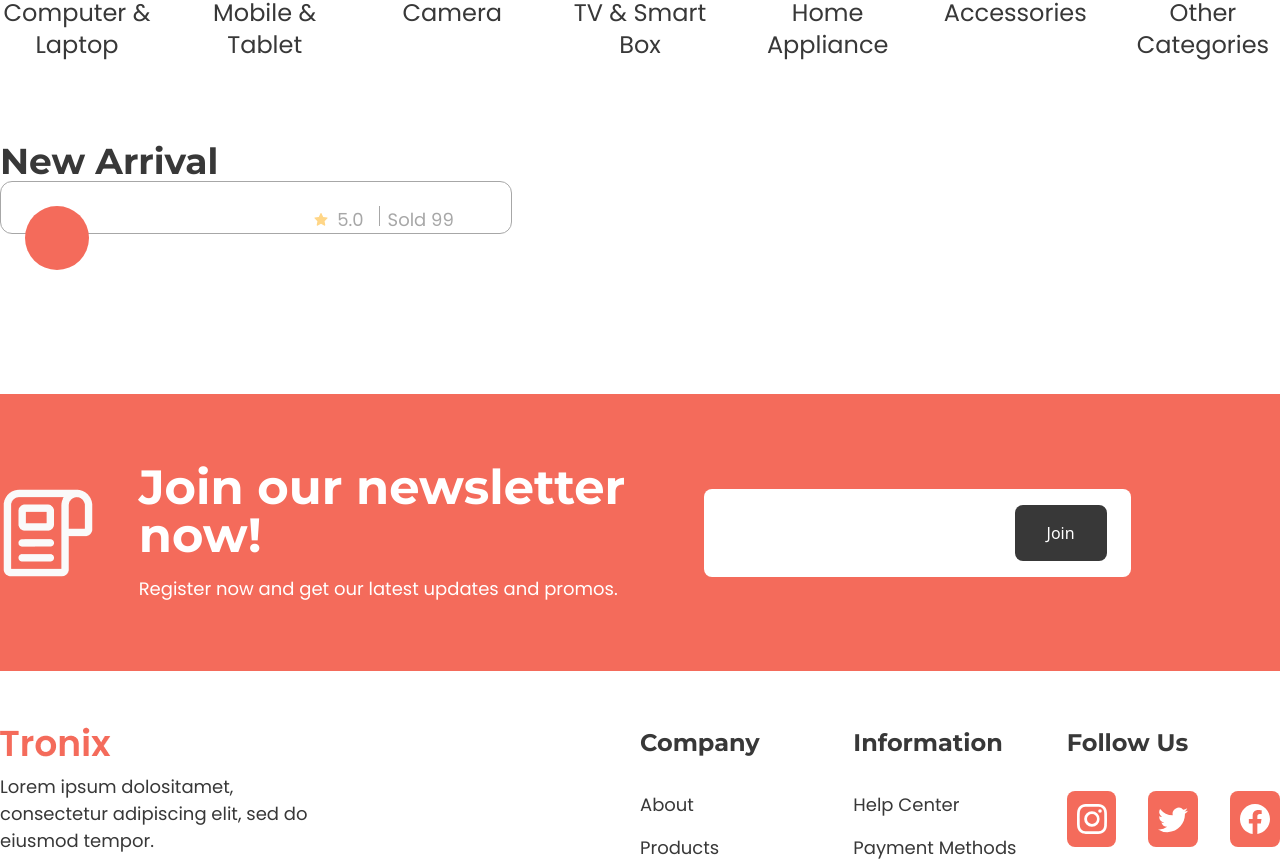
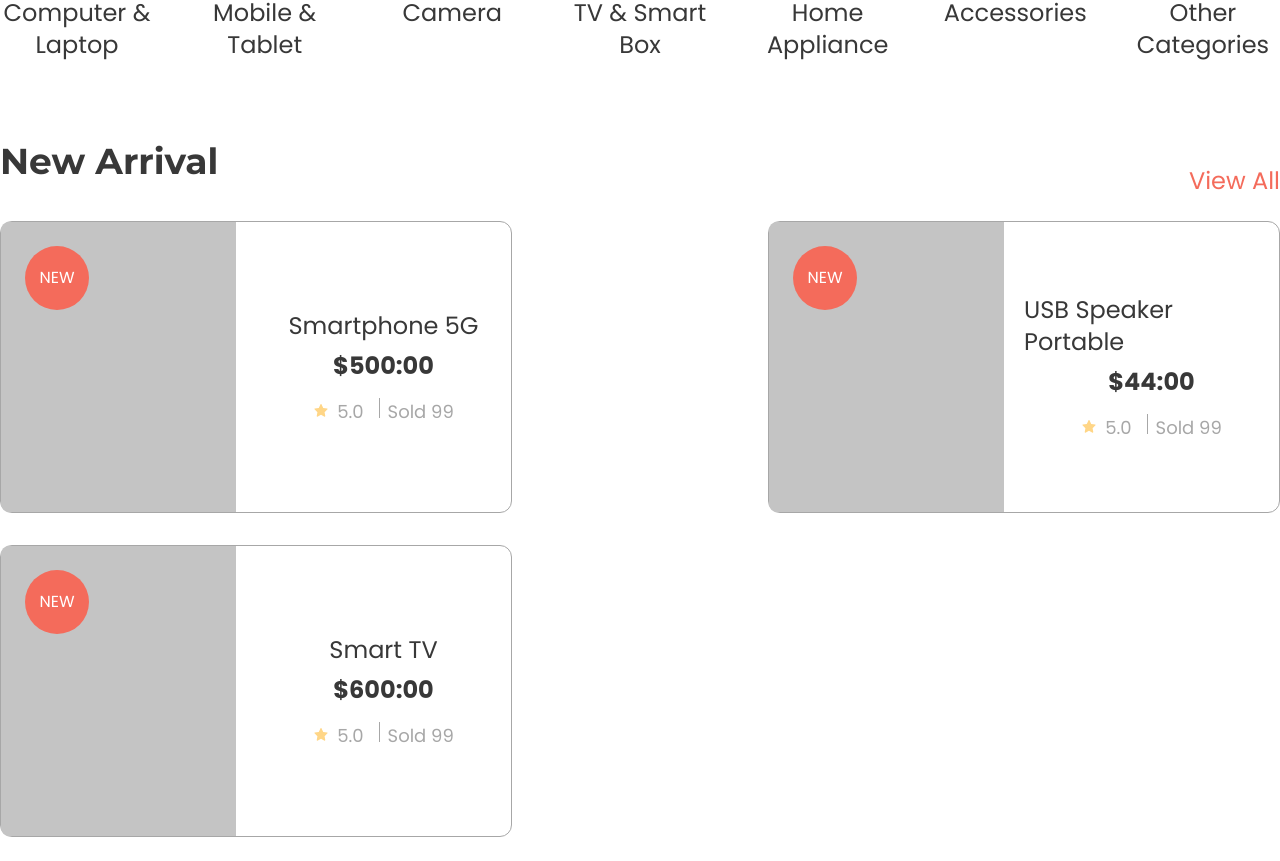
Before and after one commit to thehasandev/e_commerce_tronix, a React (Vite) app: page / in a window 1280 px wide. Shown: the part 1086-1947 px from the top of the page. Built offline with nearby package versions, Linux system fonts and the light colour scheme.

Commit message:
arrival-items-done

```diff
--- a/src/Data/arrival.js
+++ b/src/Data/arrival.js
@@ -1,18 +1,54 @@
 let arrival =[
     {
-        url : "/images/cetagori1.png",
+        url : "/images/arrival.png",
         name : "Smartphone 5G",
         price : 500,
         badge : "new"
     },
     {
-        url : "/images/cetagori1.png",
+        url : "/images/arrival.png",
         name : "USB Speaker Portable",
         price : 44,
         badge : "new"
     },
     {
-        url : "/images/cetagori1.png",
+        url : "/images/arrival.png",
+        name : "Smart TV",
+        price : 600,
+        badge : "new"
+    },
+    {
+        url : "/images/arrival.png",
+        name : "Smartphone 5G",
+        price : 500,
+        badge : "new"
+    },
+    {
+        url : "/images/arrival.png",
+        name : "USB Speaker Portable",
+        price : 44,
+        badge : "new"
+    },
+    {
+        url : "/images/arrival.png",
+        name : "Smart TV",
+        price : 600,
+        badge : "new"
+    },
+    {
+        url : "/images/arrival.png",
+        name : "Smartphone 5G",
+        price : 500,
+        badge : "new"
+    },
+    {
+        url : "/images/arrival.png",
+        name : "USB Speaker Portable",
+        price : 44,
+        badge : "new"
+    },
+    {
+        url : "/images/arrival.png",
         name : "Smart TV",
         price : 600,
         badge : "new"
--- a/src/components/Arrival.jsx
+++ b/src/components/Arrival.jsx
@@ -15,7 +15,7 @@ function Arrival({src,alt,badge,name,price}) {
 
       <Flex className='w-1/2 flex-col items-center justify-center'>
         <h3 className='font-pop font-normal text-2xl text-secondary '>{name}</h3>
-        <h4 className='font-pop font-bold text-2xl text-secondary mt-2 mb-4'>{price}</h4>
+        <h4 className='font-pop font-bold text-2xl text-secondary mt-2 mb-4'>{`$${price}:00`}</h4>
         <Flex className="gap-x-6">
 
            <div className='flex items-center gap-x-2 relative after:absolute after:h-5 after:w-[1px] after:bg-gray after:top-0 after:-right-4 '>
--- a/src/pages/Home.jsx
+++ b/src/pages/Home.jsx
@@ -1,5 +1,6 @@
-import React from 'react'
+import React, { useState } from 'react'
 import cetagorData from "../Data/categori"
+import arrivalData from "../Data/arrival"
 
 import Section from '../components/Section'
 import Container from '../components/Container'
@@ -15,6 +16,7 @@ import Categori from "../components/Categori"
 import Arrival from "../components/Arrival"
 
 function Home() {
+    let [arrivalView,setArrivalView] = useState(false)
     const bannerSlide = {
         dots: true,
         infinite: true,
@@ -73,9 +75,26 @@ function Home() {
 
        <Section>
          <Container>
-           <SubHeading text="New Arrival"/>
-           <Flex>
-             <Arrival/>
+            <Flex className="justify-between items-center">
+                <SubHeading text="New Arrival" className="mb-10"/>
+                <p className='font-pop font-normal text-primary text-2xl cursor-pointer' onClick={()=>{setArrivalView(!arrivalView)}}>View All</p>
+            </Flex>
+
+           <Flex className="justify-between flex-wrap gap-y-8">
+              {
+                arrivalView ?
+                    arrivalData.map((item,index)=>(
+                     <Arrival key={index} src={item.url} name={item.name} price={item.price} badge={item.badge}/>
+                    ))
+                    :
+                    arrivalData.map((item,index)=>(
+                    index<3 &&
+                        <Arrival key={index} src={item.url} name={item.name} price={item.price} badge={item.badge}/>
+                    ))
+
+               }
+
+
            </Flex>
          </Container>
        </Section>
```
